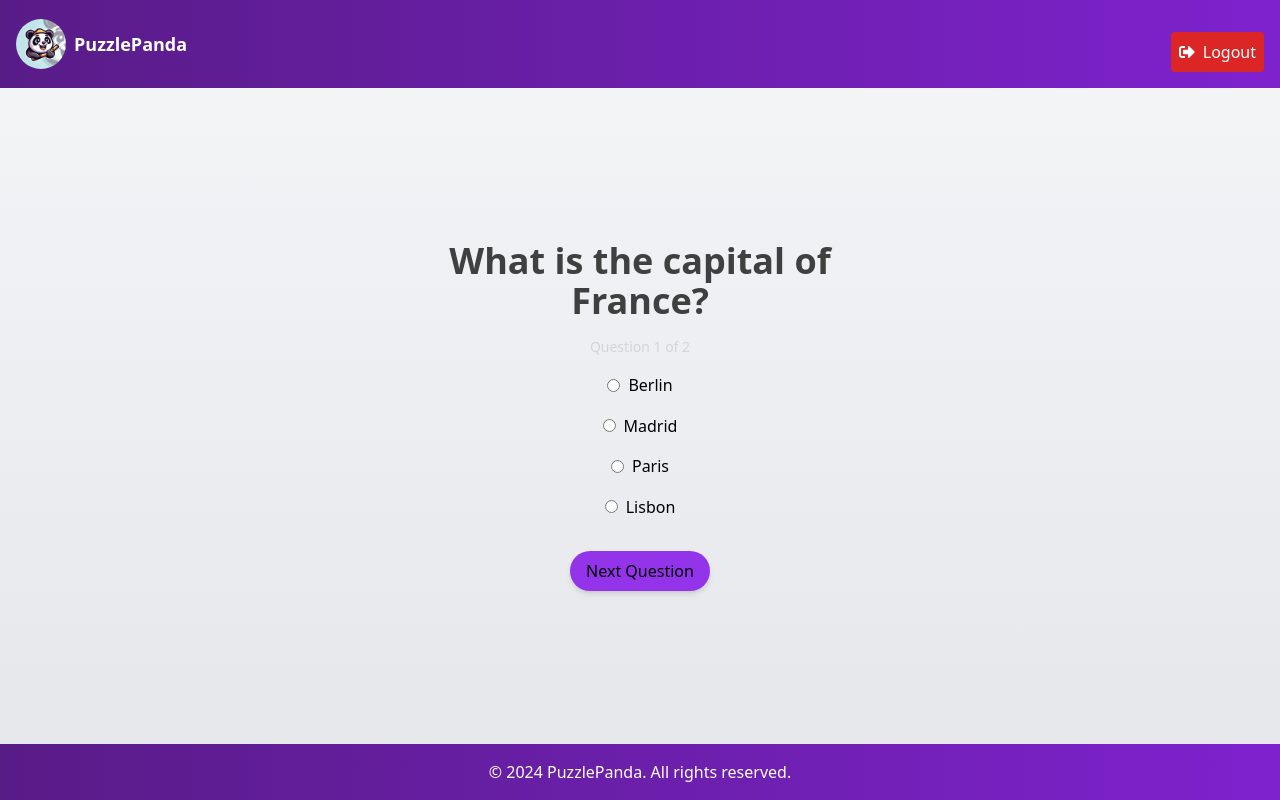
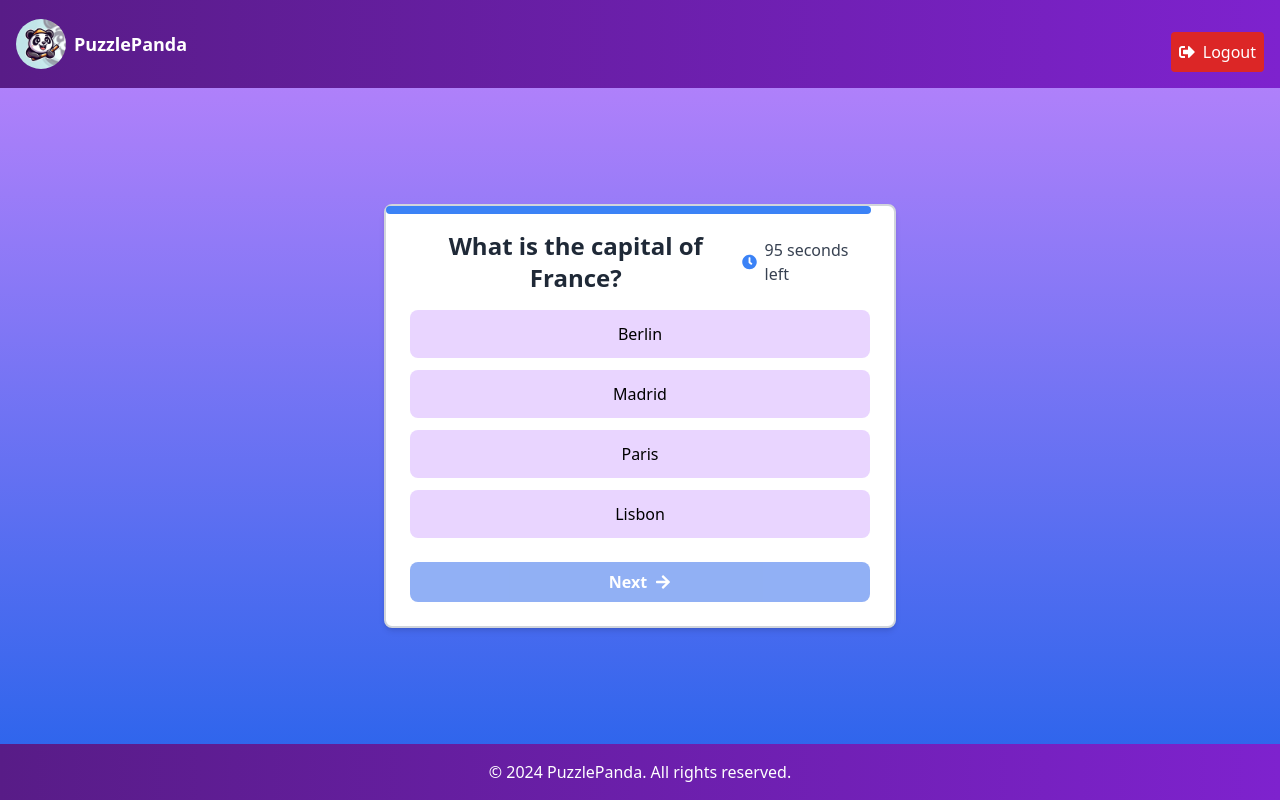
Before and after one commit to NoManNayeem/PuzzlePanda-100s, a Next.js app: page /user in a window 1280 px wide. Built offline with nearby package versions, Linux system fonts and the light colour scheme.

Commit message:
Working On Play Quiz and Result Page

```diff
--- a/package.json
+++ b/package.json
@@ -11,6 +11,7 @@
   "dependencies": {
     "@nextui-org/slider": "^2.2.9",
     "cookies-next": "^4.1.1",
+    "framer-motion": "^11.2.0",
     "next": "14.2.3",
     "react": "^18",
     "react-dom": "^18",
--- /dev/null
+++ b/src/app/user/Data.js
@@ -0,0 +1,14 @@
+// Data.js
+export const questions = [
+    {
+      question: "What is the capital of France?",
+      options: ["Berlin", "Madrid", "Paris", "Lisbon"],
+      answer: "Paris",
+    },
+    {
+      question: "Which planet is known as the Red Planet?",
+      options: ["Earth", "Mars", "Jupiter", "Saturn"],
+      answer: "Mars",
+    },
+    // Add more questions here
+  ];
--- a/src/app/user/page.js
+++ b/src/app/user/page.js
@@ -1,127 +1,99 @@
 'use client';
 
-import { useState } from 'react';
-import { useRouter } from 'next/navigation';
 import PrivateFooter from './LoggedUserComponents/Private_Footer';
 import PrivateHeader from './LoggedUserComponents/Private_Header';
 import PrivateNavBar from './LoggedUserComponents/Private_NavBar';
+import { useState, useEffect } from 'react';
+import { useRouter } from 'next/navigation';
+import { motion, useAnimation } from 'framer-motion';
+import { FaClock, FaArrowRight } from 'react-icons/fa';
+import { questions } from './Data';
 
-const questions = [
-  {
-    question: "What is the capital of France?",
-    options: ["Berlin", "Madrid", "Paris", "Lisbon"],
-    answer: "Paris",
-  },
-  {
-    question: "Which planet is known as the Red Planet?",
-    options: ["Earth", "Mars", "Jupiter", "Saturn"],
-    answer: "Mars",
-  },
-  // Add more questions here
-];
+const PlayQuiz = () => {
+  const [currentQuestion, setCurrentQuestion] = useState(0);
+  const [timeLeft, setTimeLeft] = useState(100);
+  const [selectedAnswer, setSelectedAnswer] = useState(null);
+  const [userAnswers, setUserAnswers] = useState([]);
+  const router = useRouter();
+  const controls = useAnimation();
 
+  useEffect(() => {
+    if (timeLeft === 0) {
+      handleNextQuestion();
+    }
+    const timer = setInterval(() => {
+      setTimeLeft((prevTime) => Math.max(prevTime - 1, 0));
+    }, 1000);
 
+    return () => clearInterval(timer);
+  }, [timeLeft]);
 
-export default function Quiz() {
-  const [currentQuestion, setCurrentQuestion] = useState(0);
-  const [score, setScore] = useState(0);
-  const [selectedOption, setSelectedOption] = useState('');
-  const [showScore, setShowScore] = useState(false);
-  const [error, setError] = useState(null);
-  const [feedback, setFeedback] = useState(null);
+  useEffect(() => {
+    controls.start({
+      width: `${timeLeft}%`,
+      transition: { duration: 1, ease: 'linear' }
+    });
+  }, [timeLeft, controls]);
 
-
-
-  const handleOptionChange = (e) => {
-    setSelectedOption(e.target.value);
-    setError(null);
-    setFeedback(null);
+  const handleOptionClick = (option) => {
+    setSelectedAnswer(option);
   };
 
   const handleNextQuestion = () => {
-    if (!selectedOption) {
-      setError('Please select an option!');
-      return;
-    }
-
-    if (selectedOption === questions[currentQuestion].answer) {
-      setScore(score + 1);
-      setFeedback('Correct!');
-    } else {
-      setFeedback('Incorrect!');
-    }
-
-    setTimeout(() => {
-      setSelectedOption('');
-      setError(null);
-      setFeedback(null);
+    setUserAnswers([...userAnswers, selectedAnswer]);
+    setSelectedAnswer(null);
 
     if (currentQuestion < questions.length - 1) {
       setCurrentQuestion(currentQuestion + 1);
+      setTimeLeft(100);
     } else {
-        setShowScore(true);
+      router.push(`/user/results`);
     }
-    }, 1000);
-  };
-
-  const handleRestartQuiz = () => {
-    setCurrentQuestion(0);
-    setScore(0);
-    setSelectedOption('');
-    setShowScore(false);
   };
 
   return (
-    <div className="flex flex-col min-h-screen bg-gradient-to-b from-gray-100 to-gray-200">
+    <div className="flex flex-col min-h-screen bg-gradient-to-b from-purple-400 to-blue-600">
       <PrivateHeader />
       <PrivateNavBar />
-      <div className="flex-grow flex items-center justify-center bg-gradient-to-b from-gray-100 to-gray-200 p-6 text-blcak">
-        <div className="text-center w-full max-w-md px-4 sm:px-6 lg:px-8">
-          {showScore ? (
-            <div>
-              <h2 className="text-3xl md:text-4xl text-black font-bold mb-4 animate-pulse">Your Score: {score}/{questions.length}</h2>
+      <div className="flex flex-col items-center justify-center flex-grow px-4 py-8">
+        <div className="relative w-full max-w-lg p-6 bg-white border-2 border-gray-300 rounded-lg shadow-md">
+          <motion.div
+            className="absolute top-0 left-0 h-2 bg-blue-500 rounded"
+            animate={controls}
+            initial={{ width: '100%' }}
+          />
+          <div className="flex justify-between items-center mb-4">
+            <h3 className="text-2xl font-semibold text-center text-gray-800">{questions[currentQuestion].question}</h3>
+            <div className="flex items-center text-gray-700">
+              <FaClock className="mr-2 text-blue-500" />
+              <span>{timeLeft} seconds left</span>
+            </div>
+          </div>
+          <ul className="space-y-3 text-black">
+            {questions[currentQuestion].options.map((option, index) => (
+              <li
+                key={index}
+                className={`p-3 text-center bg-purple-200 rounded-lg cursor-pointer transition-colors ${selectedAnswer === option ? 'bg-purple-400 text-white' : 'hover:bg-purple-300'}`}
+                onClick={() => handleOptionClick(option)}
+                aria-selected={selectedAnswer === option}
+                role="option"
+              >
+                {option}
+              </li>
+            ))}
+          </ul>
           <button
-                onClick={handleRestartQuiz}
-                className="mt-4 bg-purple-600 hover:bg-purple-500 text-black px-4 py-2 rounded-full transition duration-200 ease-in-out shadow-md"
+            onClick={handleNextQuestion}
+            className="w-full px-4 py-2 mt-6 font-bold text-white bg-blue-600 rounded-lg hover:bg-blue-700 flex items-center justify-center transition-colors disabled:opacity-50"
+            disabled={!selectedAnswer}
           >
-                Restart Quiz
+            Next <FaArrowRight className="ml-2" />
           </button>
-            </div>
-          ) : (
-            <div>
-              <h2 className="text-3xl md:text-4xl text-black font-bold mb-4 animate-pulse">{questions[currentQuestion].question}</h2>
-              <div className="text-sm text-gray-300 mb-4">{`Question ${currentQuestion + 1} of ${questions.length}`}</div>
-              <form>
-                {questions[currentQuestion].options.map((option) => (
-                  <div key={option} className="mb-4">
-                    <label className="inline-flex items-center">
-                      <input
-                        type="radio"
-                        name="quiz-option"
-                        value={option}
-                        className="form-radio text-purple-600"
-                        checked={selectedOption === option}
-                        onChange={handleOptionChange}
-                      />
-                      <span className="ml-2 text-black">{option}</span>
-                    </label>
-                  </div>
-                ))}
-                {error && <p className="text-red-500 text-sm mb-4">{error}</p>}
-                {feedback && <p className={`text-sm mb-4 ${feedback === 'Correct!' ? 'text-green-500' : 'text-red-500'}`}>{feedback}</p>}
-                <button
-                  type="button"
-                  onClick={handleNextQuestion}
-                  className="mt-4 bg-purple-600 hover:bg-purple-500 text-black px-4 py-2 rounded-full transition duration-200 ease-in-out shadow-md"
-                >
-                  Next Question
-                </button>
-              </form>
-            </div>
-          )}
         </div>
       </div>
       <PrivateFooter />
     </div>
   );
-}
+};
+
+export default PlayQuiz;
--- /dev/null
+++ b/src/app/user/results/page.js
@@ -0,0 +1,66 @@
+'use client';
+
+import PrivateFooter from '../LoggedUserComponents/Private_Footer';
+import PrivateHeader from '../LoggedUserComponents/Private_Header';
+import PrivateNavBar from '../LoggedUserComponents/Private_NavBar';
+import { useEffect, useState } from 'react';
+import { useRouter, useSearchParams } from 'next/navigation';
+import { motion } from 'framer-motion';
+import { FaRedo } from 'react-icons/fa';
+import { questions } from '../Data';
+
+const Result = () => {
+  const router = useRouter();
+  const searchParams = useSearchParams();
+  const [userAnswers, setUserAnswers] = useState([]);
+
+  useEffect(() => {
+    const answers = searchParams.get('answers');
+    if (answers) {
+      setUserAnswers(JSON.parse(decodeURIComponent(answers)));
+    }
+  }, [searchParams]);
+
+  const handlePlayAgain = () => {
+    router.push('/user');
+  };
+
+  return (
+    <div className="flex flex-col min-h-screen bg-gradient-to-b from-purple-400 to-blue-600">
+      <PrivateHeader />
+      <PrivateNavBar />
+      <div className="flex flex-col items-center justify-center flex-grow px-4 py-8">
+        <motion.div
+          className="relative w-full max-w-lg p-6 bg-white border-2 border-gray-300 rounded-lg shadow-md"
+          initial={{ opacity: 0 }}
+          animate={{ opacity: 1 }}
+          transition={{ duration: 0.5 }}
+        >
+          <h2 className="text-3xl font-bold text-center text-gray-800 mb-6">Your Results</h2>
+          <ul className="space-y-4">
+            {userAnswers.map((answer, index) => (
+              <li key={index} className="p-4 bg-purple-200 rounded-lg shadow-md">
+                <p className="font-semibold text-gray-800">Q: {questions[index].question}</p>
+                <p className="text-gray-600">Your Answer: {answer}</p>
+                <p className={`font-semibold ${questions[index].correctAnswer === answer ? 'text-green-500' : 'text-red-500'}`}>
+                  {questions[index].correctAnswer === answer ? 'Correct' : 'Incorrect'}
+                </p>
+              </li>
+            ))}
+          </ul>
+          <motion.button
+            onClick={handlePlayAgain}
+            className="w-full px-4 py-2 mt-6 font-bold text-white bg-blue-600 rounded-lg hover:bg-blue-700 flex items-center justify-center transition-colors"
+            whileHover={{ scale: 1.05 }}
+            whileTap={{ scale: 0.95 }}
+          >
+            Play Again <FaRedo className="ml-2" />
+          </motion.button>
+        </motion.div>
+      </div>
+      <PrivateFooter />
+    </div>
+  );
+};
+
+export default Result;
```
Also changed, not shown: 1 other file (tests, documents, lock files or other folders). Lines whose indentation alone changed are shown as unchanged.
